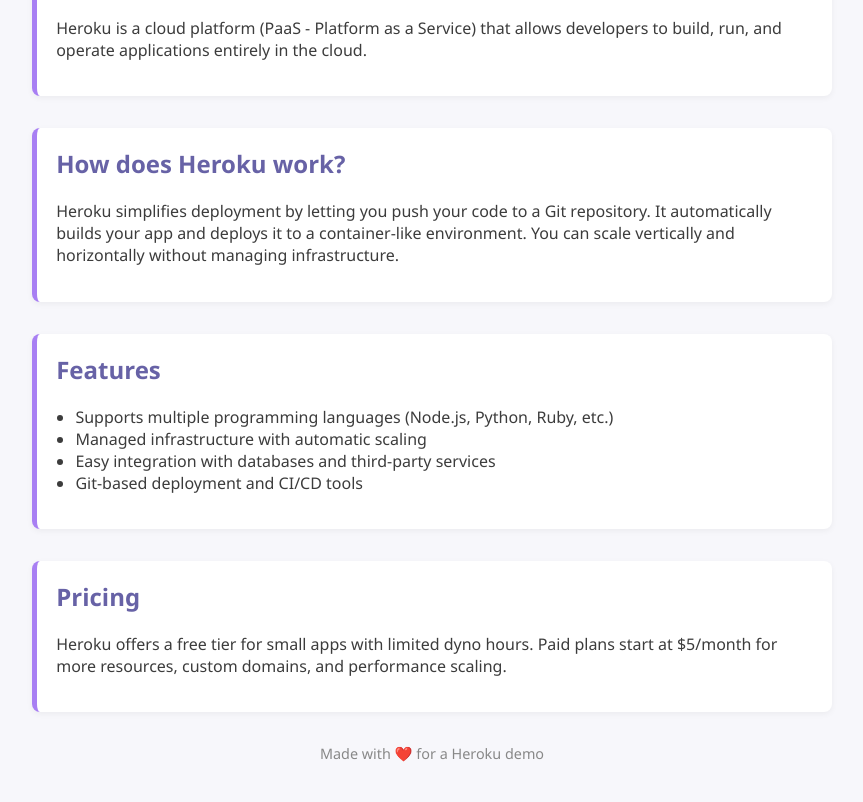
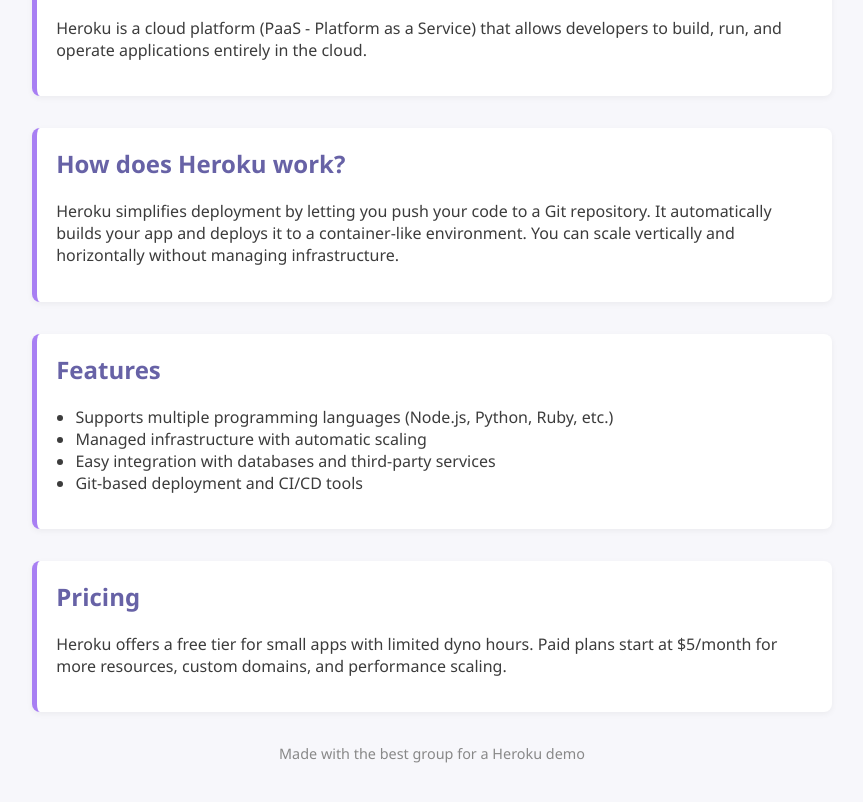
Before and after one commit to keylet/heroku-project, a website: page public/index.html in a window 1280 px wide. Shown: the part 210-1012 px from the top of the page, without its empty margins (208-1071 px from the left). Drawn offline with Linux system fonts and the light colour scheme.

Commit message:
Primera versión del proyecto

```diff
--- a/public/index.html
+++ b/public/index.html
@@ -35,7 +35,7 @@
       </section>
     </main>
     <footer>
-      <p>Made with ❤️ for a Heroku demo</p>
+      <p>Made with the best group for a Heroku demo</p>
     </footer>
   </div>
 </body>
```
